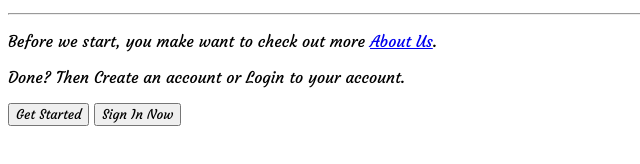
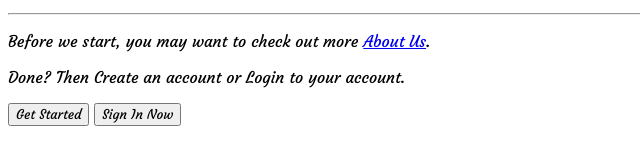
Before and after one commit to e4ma-cod/tjp-task1, a plain HTML site: page index.html in a window 1280 px wide. Shown: the part 386-550 px from the top of the page, 0-640 px from the left. Drawn offline with Linux system fonts and the light colour scheme.

Commit message:
Updated site

```diff
--- a/index.html
+++ b/index.html
@@ -34,7 +34,7 @@
         </section>
         <hr>
         <section>
-            <p>Before we start, you make want to check out more <a href="about-us.html">About Us</a>.</p>
+            <p>Before we start, you may want to check out more <a href="about-us.html">About Us</a>.</p>
             <p>Done? Then Create an account or Login to your account.</p>
             <button>Get Started</button>
             <button>Sign In Now</button>
```
